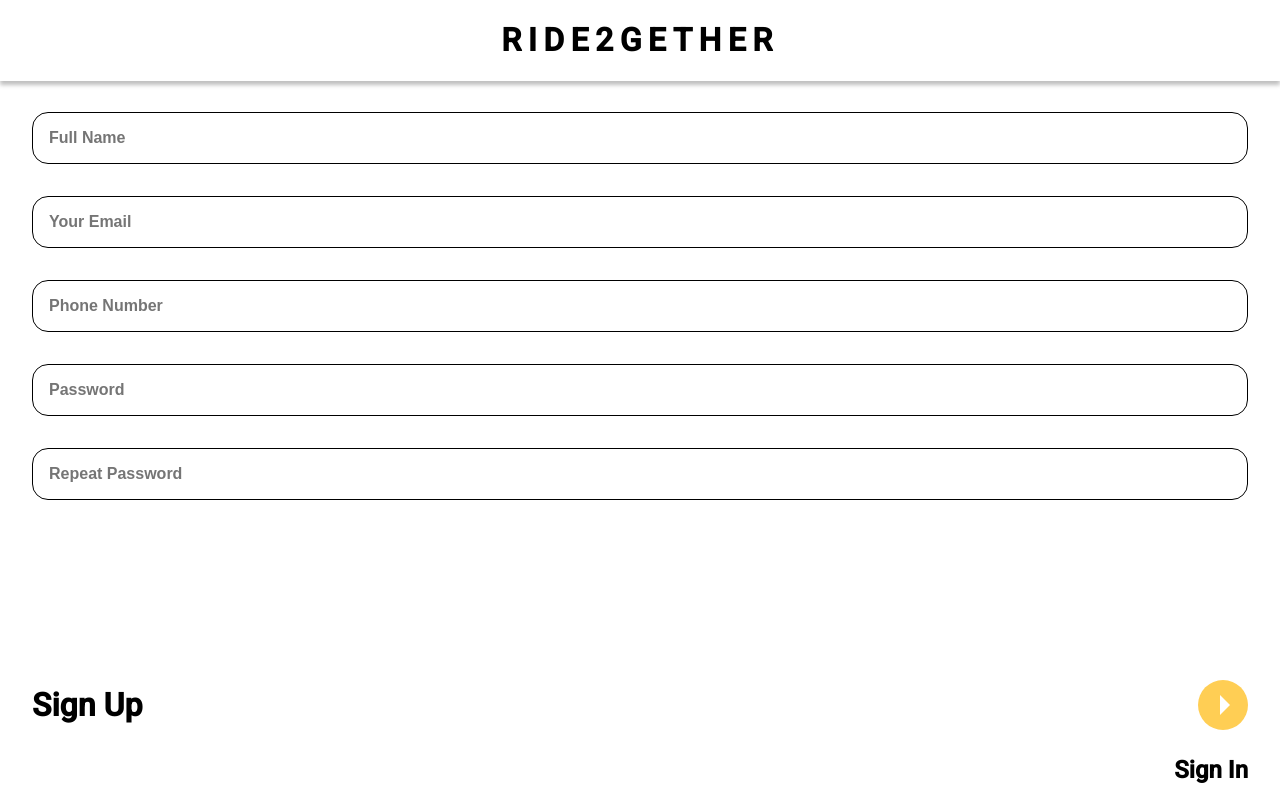
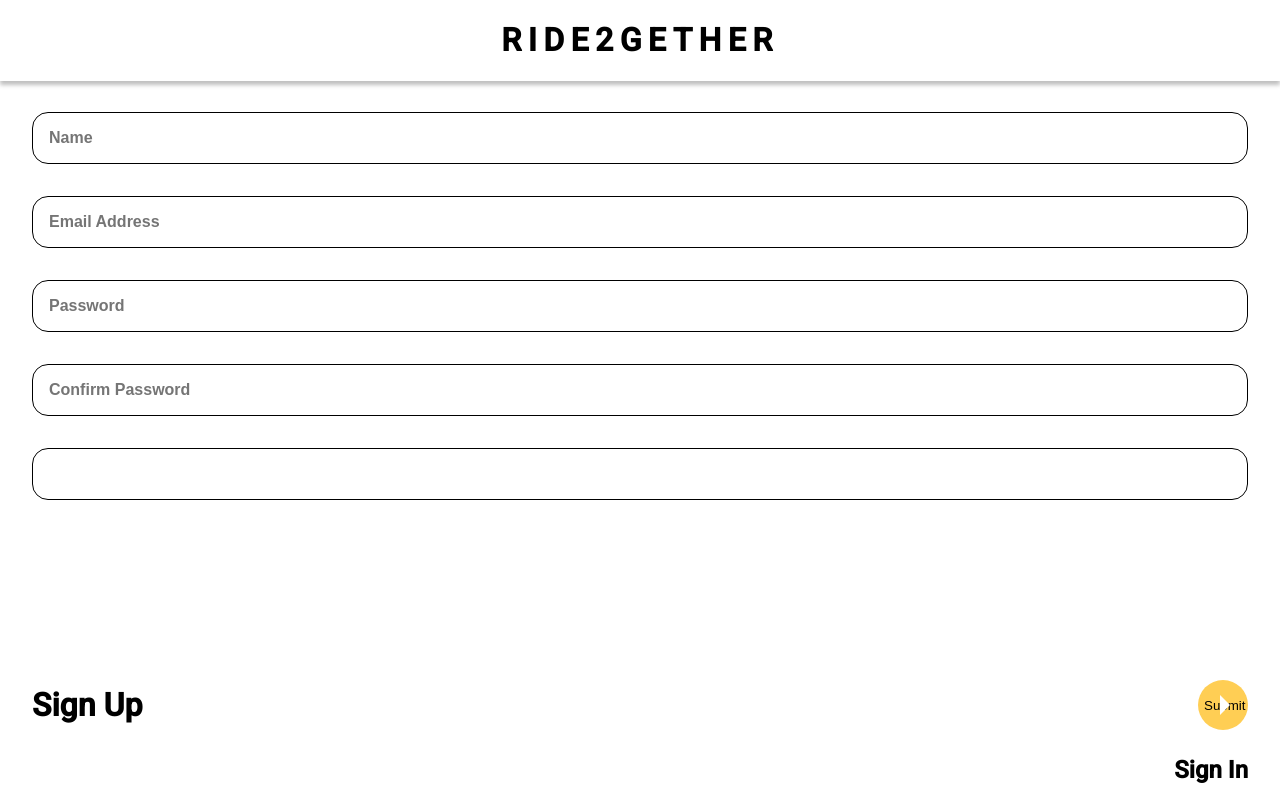
Before and after one commit to amirbashan/ITC-Hackathon, a React (Create React App) app in the folder frontend/: page /signup in a window 1280 px wide. Built offline with nearby package versions, Linux system fonts and the light colour scheme.

Commit message:
login page functionality

```diff
--- a/frontend/src/components/RegisterCard/RegisterCard.jsx
+++ b/frontend/src/components/RegisterCard/RegisterCard.jsx
@@ -1,20 +1,61 @@
-import './RegisterCard.css'
-import Input from '../Input/Input';
-import RoundButton from '../RoundButton/RoundButton';
+import React, { useState } from "react";
+import "./RegisterCard.css";
+import Input from "../Input/Input";
+import { signUpUser } from "../../lib/UsersDB";
+import "./RoundButton.css";
 
 export default function RegisterCard() {
+  const [name, setName] = useState("");
+  const [email, setEmail] = useState("");
+  const [password, setPassword] = useState("");
+  const [passConfirm, setPassConfirm] = useState("");
+  const [phone, setPhone] = useState("");
+
+  const handleNameChange = (e) => setName(e.target.value);
+  const handleEmailChange = (e) => setEmail(e.target.value);
+  const handlePassChange = (e) => setPassword(e.target.value);
+  const handlePassConfirmChange = (e) => setPassConfirm(e.target.value);
+  const handlePhoneChange = (e) => setPhone(e.target.value);
+
+  const handleOnSubmit = async (e) => {
+    e.preventDefault();
+    try {
+      const newUser = {
+        email: email,
+        password: password,
+        name: name,
+        phone: phone,
+      };
+      const response = await signUpUser(newUser);
+      setName("");
+      setEmail("");
+      setPassword("");
+      setPassConfirm("");
+      setPhone("");
+      if (response) {
+        // navigate(`/`);
+        alert(response);
+      }
+    } catch (err) {
+      console.error(err);
+    }
+  };
+
   return (
     <>
-    <form id="registerCard">
-      <Input type="text" placeholder="Full Name"/>
-      <Input type="email" placeholder="Your Email" />
-      <Input type="text" placeholder="Phone Number"/>
-      <Input type="password" placeholder="Password"/>
-      <Input type="password" placeholder="Repeat Password"/>
+      <form id="registerCard" onSubmit={(e) => handleOnSubmit(e)}>
+        <Input type="text" onChange={(e) => handleNameChange(e)} value={name} placeholder="Name" maxLength="30" required />
+        <Input type="email" onChange={(e) => handleEmailChange(e)} value={email} placeholder="Email Address" maxLength="100" required />
+        <Input type="Password" onChange={(e) => handlePassChange(e)} value={password} placeholder="Password" maxLength="250" required />
+        <Input type="Password" onChange={(e) => handlePassConfirmChange(e)} value={passConfirm} placeholder="Confirm Password" maxLength="250" required />
+        <Input type="text" onChange={(e) => handlePhoneChange(e)} value={phone} maxLength="20" required />
         <div id="formControl">
           <div className="signup-line">
             <p className="bold">Sign Up</p>
-          <RoundButton/>
+            <button type="submit" id="roundButton" disabled={password !== passConfirm} className="btn btn-sm btn-primary ">
+              Submit
+            </button>
+            {password !== passConfirm && <span className="text-danger font-size-sm">Those passwords don't match</span>}
           </div>
           <div className="signin-line">
             <p className="bold">Sign In</p>
--- /dev/null
+++ b/frontend/src/components/RegisterCard/RoundButton.css
@@ -0,0 +1,24 @@
+#roundButton {
+  width: 50px;
+  height: 50px;
+  border-radius: 50%;
+  background-color: #ffce54;
+  position: relative;
+  border: none;
+}
+
+#roundButton:hover {
+  cursor: pointer;
+}
+
+#roundButton:before {
+  content: "";
+  display: block;
+  border-top: solid 10px transparent;
+  border-left: solid 10px #fff;
+  border-bottom: solid 10px transparent;
+  position: absolute;
+  top: 50%;
+  left: 50%;
+  margin: -10px 0 0 -3px;
+}
--- /dev/null
+++ b/frontend/src/lib/UsersDB.js
@@ -0,0 +1,58 @@
+import axios from "axios";
+
+export const signUpUser = (user) => {
+  return axios
+    .post("http://localhost:8000/users/signup", user)
+    .then((response) => {
+      return response.data;
+    })
+    .catch((error) => alert(error.response));
+};
+
+// export const loginUser = (user) => {
+//   return axios
+//     .post("http://localhost:8000/users/login", user)
+//     .then((response) => {
+//       return response.data;
+//     })
+//     .catch((error) => alert(error.response.data));
+// };
+
+// export const getBasicUserInfo = (token) => {
+//   return axios
+
+//     .get("http://localhost:8000/users/myInfo", { headers: { Authorization: `Bearer ${token}` } })
+//     .then((response) => {
+//       return response;
+//     })
+//     .catch((error) => alert(error.response));
+// };
+
+// export const getFullUserInfo = (token) => {
+//   return axios
+
+//     .get("http://localhost:8000/users/id", { headers: { Authorization: `Bearer ${token}` } })
+//     .then((response) => {
+//       return response.data;
+//     })
+//     .catch((error) => alert(error.response));
+// };
+
+// export const getUsersTableInfo = (token) => {
+//   return axios
+
+//     .get("http://localhost:8000/users/fullUserList", { headers: { Authorization: `Bearer ${token}` } })
+//     .then((response) => {
+//       return response.data;
+//     })
+//     .catch((error) => alert(error.response));
+// };
+
+// export const editUserInfo = (token, user, id) => {
+//   return axios
+//     .put(`http://localhost:8000/users/id/?id=${id}`, user, { headers: { Authorization: `Bearer ${token}` } })
+//     .then((response) => {
+//       return response.data;
+//     })
+//     .catch((error) => console.log(error));
+// };
--- a/frontend/src/pages/StartPage/StartPage.jsx
+++ b/frontend/src/pages/StartPage/StartPage.jsx
@@ -1,20 +1,29 @@
-import React from 'react'
-import {ReactComponent as TaxiSvg} from '../../assets/taxi.svg';
-import Button from '../../components/Button/Button';
-
-import './StartPage.css';
+import React from "react";
+import { ReactComponent as TaxiSvg } from "../../assets/taxi.svg";
+import Button from "../../components/Button/Button";
+import { Link } from "react-router-dom";
+import { useNavigate } from "react-router-dom";
+import "./StartPage.css";
 
 const StartPage = () => {
+  const navigate = useNavigate();
+  //   const handleClick = () => navigate(`signup`);
+
   return (
     <div id="startPage">
-                <TaxiSvg className="taxi-wrapper"/>
-                <p className="bold">Our application allows you to save money by sharing your cab with someone near you. We’ve helped over 643 people and saved over 321,489$</p>
+      <TaxiSvg className="taxi-wrapper" />
+      <p className="bold">
+        Our application allows you to save money by sharing your cab with someone near you. We’ve helped over 643 people and saved over 321,489$
+      </p>
       <div className="lower-navigation">
-                    <Button text="Continue to sign up"/>
+        {/* <Button onClick={handleClick} text="Continue to sign up" /> */}
+        <Link to="/signup" className="lower-navigation">
+          Sign-up / Log-in
+        </Link>
         <p className="bold gray">Join now and start saving from the first ride.</p>
       </div>
     </div>
-    )
-}
+  );
+};
 
-export default StartPage
+export default StartPage;
```
Lines whose indentation alone changed are shown as unchanged.
